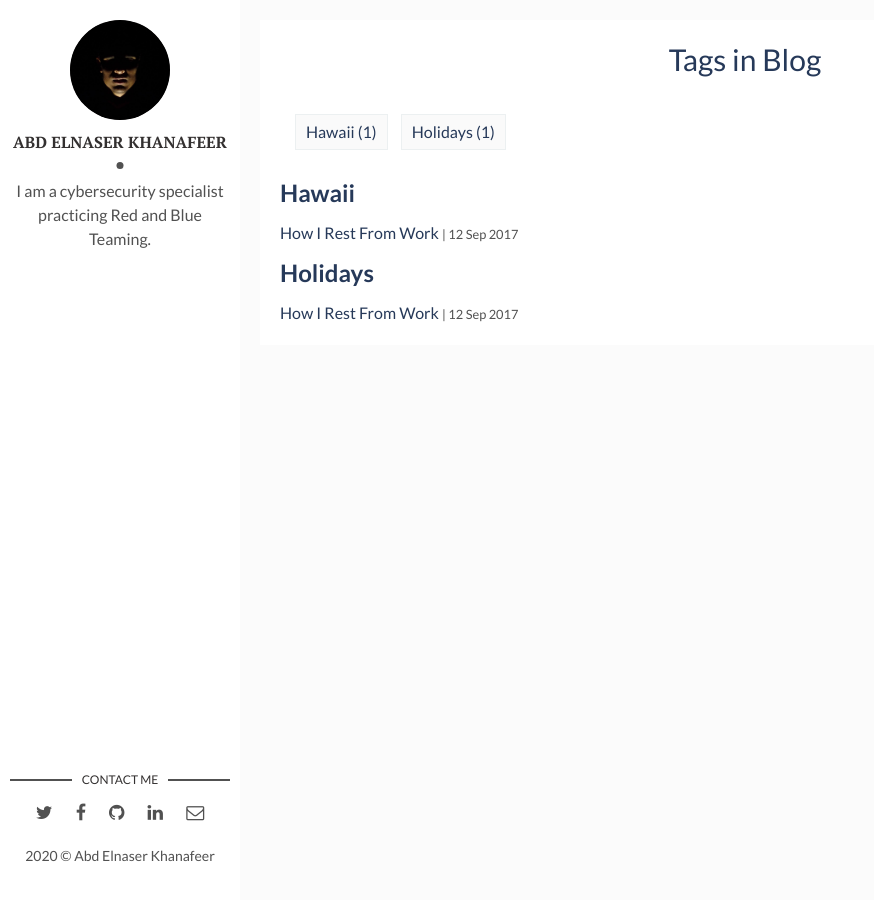
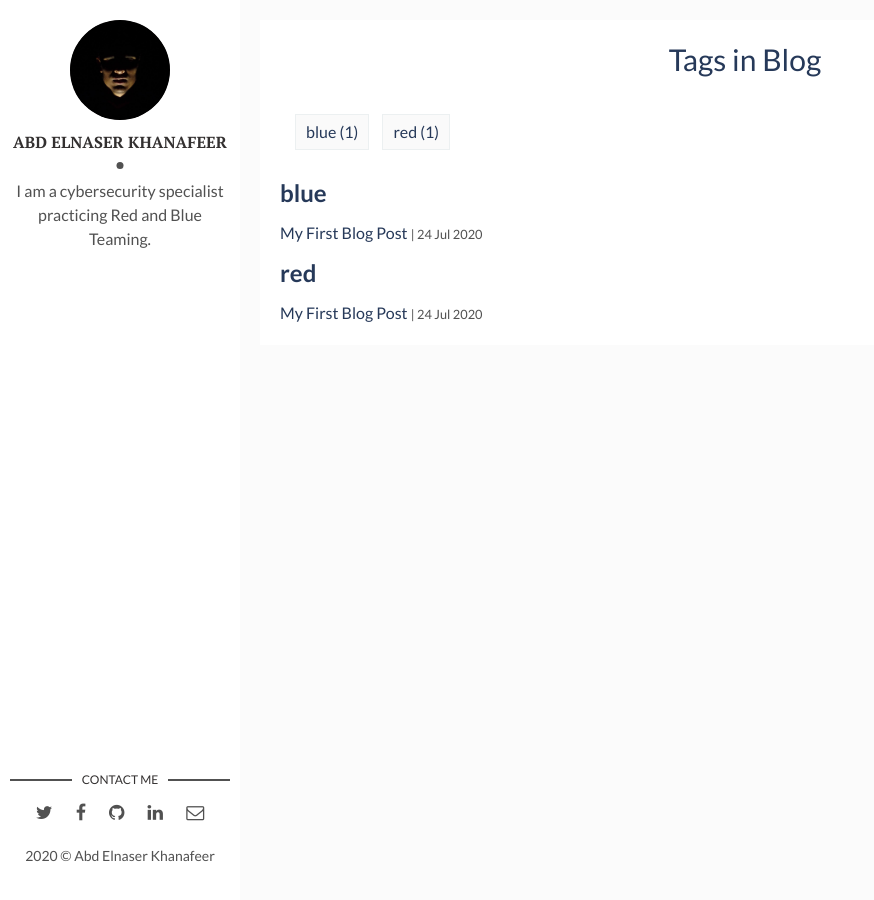
Before and after one commit to khanafeer/khanafeer, a Jekyll site: the page built from tags.html, in a window 1280 px wide. Shown: the whole page, without its empty margins (0-874 px from the left). Built offline with Jekyll 4.4.1, drawn with Linux system fonts in a browser that asks for light colours.

Commit message:
Update 2020-6-7-First-Article.markdown

```diff
--- a/_posts/2020-6-7-First-Article.markdown
+++ b/_posts/2020-6-7-First-Article.markdown
@@ -1,10 +1,10 @@
 ---
 layout: post
-title: How I Rest From Work
-date: 2017-09-12 13:32:20 +0300
-description: You’ll find this post in your `_posts` directory. Go ahead and edit it and re-build the site to see your changes. # Add post description (optional)
-img: i-rest.jpg # Add image post (optional)
+title: My First Blog Post
+date: 2020-07-25 02:32:20 +0300
+description: This is my tria post and will be removed by time. # Add post description (optional)
+img:  # Add image post (optional)
 fig-caption: # Add figcaption (optional)
-tags: [Holidays, Hawaii]
+tags: [red, blue]
 ---
 My First Post for Testing
```
